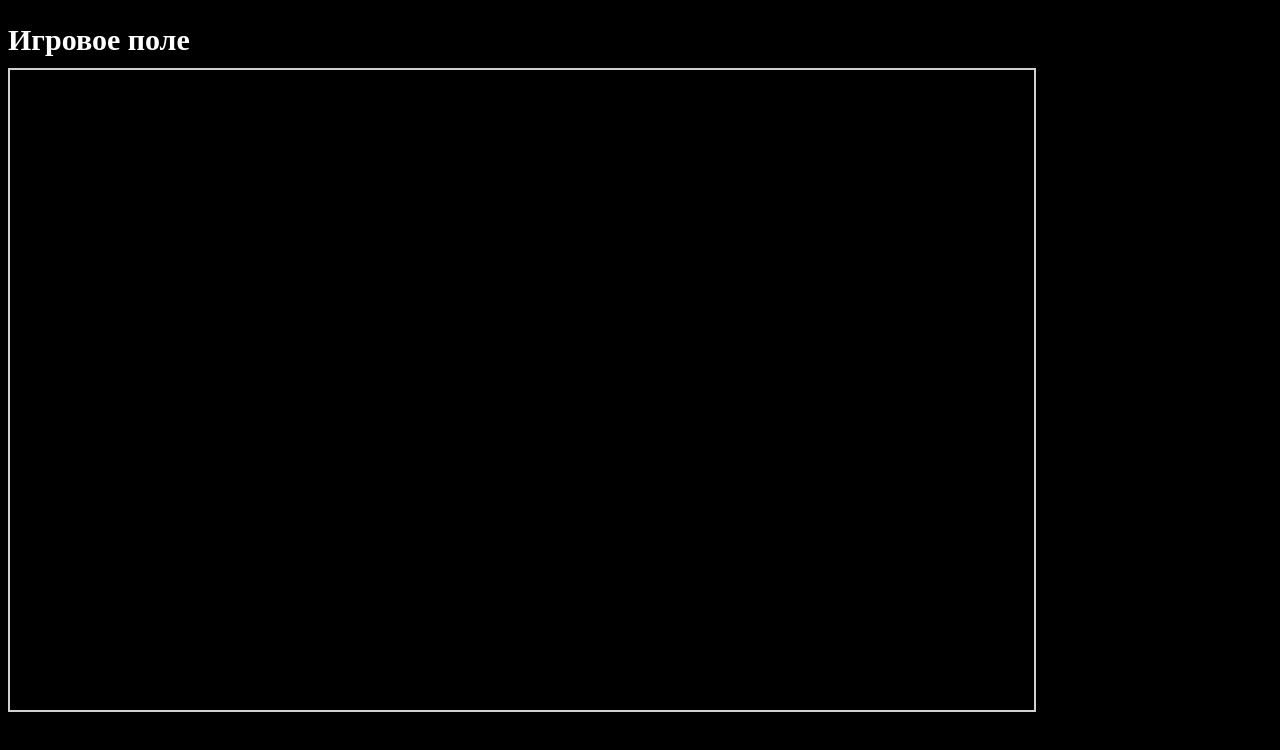
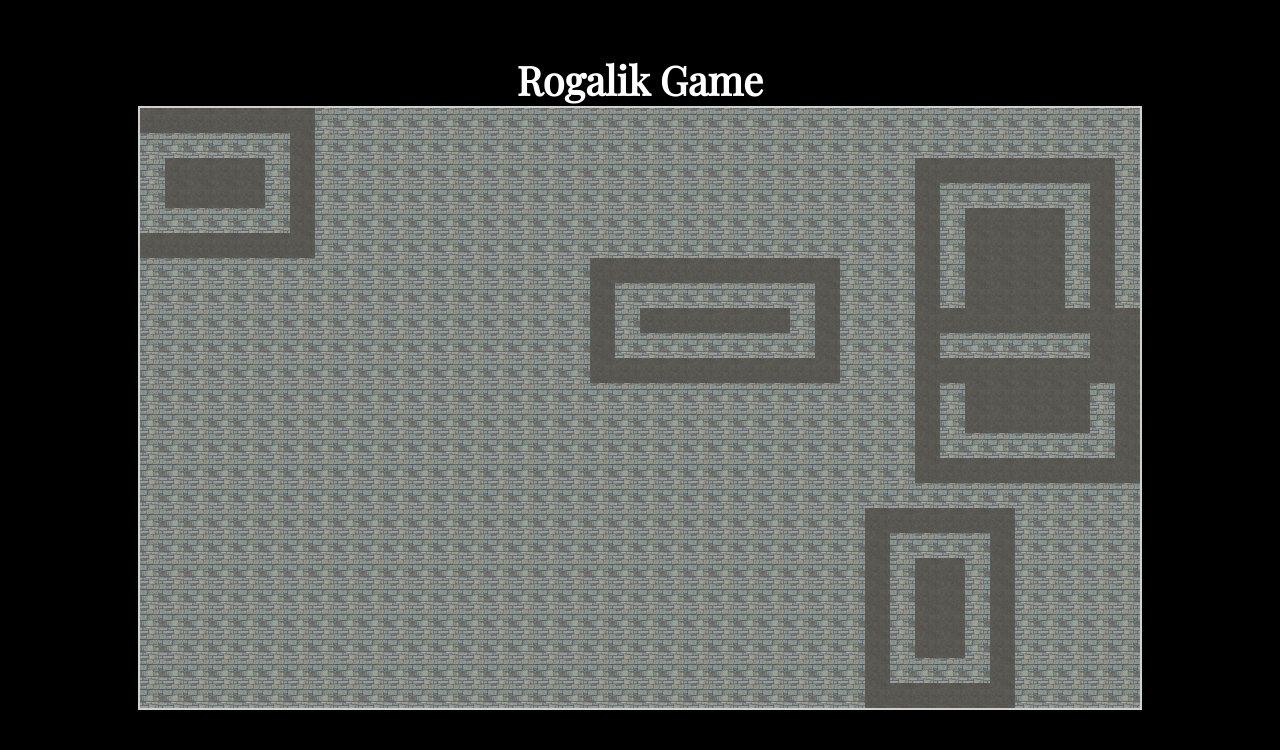
Before and after one commit to RPDPR/rogalik-game, a plain HTML site: page src/index.html in a window 1280 px wide. Drawn offline with nearby package versions, Linux system fonts and the light colour scheme; a web font is replaced by a local one.

Commit message:
rooms generating

```diff
--- a/src/index.html
+++ b/src/index.html
@@ -28,51 +28,61 @@
       body,
       html {
         height: 100%;
+        overflow: hidden;
       }
       body {
+        position: relative;
         background-color: #000000;
         color: #ffffff;
+        text-align: center;
+        user-select: none;
       }
       h1 {
         font-family: "Playfair Display";
-        font-size: 30px;
         padding: 10px 0px;
         margin: 0px;
       }
+      .gameTitle {
+        padding-top: 35px;
+        font-size: 20px;
+      }
       .field-box {
+        position: absolute;
+        top: 50%;
+        left: 50%;
+        transform: translate(-50%, -50%);
         border: 2px solid #d0d0d0;
-        float: left;
       }
       .field {
         position: relative;
-        width: 1024px;
-        height: 640px;
+        width: 1000px;
+        height: 600px;
       }
-      .field .tile {
+      .field .tileB {
         position: absolute;
         width: 50px;
         height: 50px;
         background-size: 100%;
-        background-image: url(images/tile-.png);
+        background-image: url(/src/images/tile-B.png);
         z-index: 5;
       }
       .field .tileW {
-        background-image: url(images/tile-W.png);
+        background-image: url(/src/images/tile-W.png);
       }
       .field .tileE {
-        background-image: url(images/tile-E.png);
+        background-image: url(/src/images/tile-E.png);
         z-index: 10;
       }
       .field .tileP {
-        background-image: url(images/tile-P.png);
+        background-image: url(/src/images/tile-P.png);
         z-index: 10;
       }
       .field .tileHP {
-        background-image: url(images/tile-HP.png);
+        background-image: url(/src/images/tile-HP.png);
         z-index: 9;
       }
       .field .tileSW {
-        background-image: url(images/tile-SW.png);
+        background-image: url(/src/images/tile-SW.png);
         z-index: 9;
       }
       .field .tile .health {
@@ -107,14 +117,17 @@
     </style>
   </head>
   <body>
-    <h1>Игровое поле</h1>
-    <div class="field-box"><div class="field"></div></div>
+    <div class="gameTitle"><h1>Rogalik Game</h1></div>
+    <div class="field-box">
+      <div class="field" id="field"></div>
+    </div>
     <div class="cl"></div>
     <!--h1>Инвентарь</h1>
 		<div class="inventory-box"><div class="inventory"></div></div-->
 
+    <script src="scripts/utils.js"></script>
     <script>
-      let game = new Game();
+      var game = new App.Game();
       game.init();
     </script>
   </body>
--- a/src/scripts/index.js
+++ b/src/scripts/index.js
@@ -1,13 +1,21 @@
-class Game {
-  constructor() {
-    this.gameLoop = this.gameLoop.bind(this);
-  }
-  init() {
-    this.date = Date.now();
-    this.gameLoop();
-  }
-  gameLoop() {
-    console.log(`rendering... ${Date.now() - this.date || Date.now()}`);
-    requestAnimationFrame(this.gameLoop);
-  }
-}
+var App = App || {};
+
+App.Game = function () {
+  this.gameLoop = this.gameLoop.bind(this);
+};
+
+App.Game.prototype.init = function () {
+  this.date = Date.now();
+  this.gameField = document.querySelector(".field");
+
+  createField(this.gameField);
+  this.gameLoop();
+};
+
+App.Game.prototype.gameLoop = function () {
+  // console.log(`rendering... ${Date.now() - this.date || Date.now()}`);
+  this.update();
+  requestAnimationFrame(this.gameLoop);
+};
+
+App.Game.prototype.update = function () {};
--- /dev/null
+++ b/src/scripts/utils.js
@@ -0,0 +1,139 @@
+function createField(gameField) {
+  var widthTileQuantity = 40;
+  var heightTileQuantity = 24;
+
+  var gameField_Width = gameField.clientWidth;
+  var gameField_Height = gameField.clientHeight;
+  var baseTile_Width = Math.floor(gameField_Width / widthTileQuantity);
+  var baseTile_Height = Math.floor(gameField_Height / heightTileQuantity);
+
+  // creating base tiles /////
+  for (var h = 0; h < 24; h++) {
+    for (var w = 0; w < 40; w++) {
+      var baseTile = document.createElement("div");
+
+      baseTile.classList.add("tile");
+      baseTile.classList.add("tileB");
+      baseTile.classList.add("tileW");
+
+      baseTile.style.width = String(baseTile_Width) + "px";
+      baseTile.style.height = String(baseTile_Height) + "px";
+
+      baseTile.style.left = String(w * baseTile_Width) + "px";
+      baseTile.style.top = String(h * baseTile_Height) + "px";
+
+      gameField.appendChild(baseTile);
+    }
+  }
+
+  var baseTileArray = document.querySelectorAll(".tileB");
+
+  // creating rooms /////
+  var roomCount = Math.floor(Math.random() * 6) + 5;
+  var minSize = 3;
+  var maxSize = 8;
+
+  var rooms = [];
+
+  for (var r = 0; r < roomCount; r++) {
+    var tries = 0;
+    var placed = false;
+
+    while (!placed && tries < 50) {
+      tries++;
+
+      var roomW = Math.floor(Math.random() * (maxSize - minSize + 1)) + minSize;
+      var roomH = Math.floor(Math.random() * (maxSize - minSize + 1)) + minSize;
+
+      var startX = Math.floor(Math.random() * (widthTileQuantity - roomW));
+      var startY = Math.floor(Math.random() * (heightTileQuantity - roomH));
+
+      var canPlace = true;
+      for (var k = 0; k < rooms.length; k++) {
+        var other = rooms[k];
+
+        var overlapX = Math.max(
+          0,
+          Math.min(startX + roomW, other.x + other.w) -
+            Math.max(startX, other.x)
+        );
+        var overlapY = Math.max(
+          0,
+          Math.min(startY + roomH, other.y + other.h) -
+            Math.max(startY, other.y)
+        );
+
+        if (overlapX > 1 && overlapY > 1) {
+          canPlace = false;
+          break;
+        }
+
+        var touchingHorizontally =
+          (startX + roomW === other.x || other.x + other.w === startX) &&
+          !(startY + roomH <= other.y || startY >= other.y + other.h);
+
+        var touchingVertically =
+          (startY + roomH === other.y || other.y + other.h === startY) &&
+          !(startX + roomW <= other.x || startX >= other.x + other.w);
+
+        if (touchingHorizontally || touchingVertically) {
+          canPlace = false;
+          break;
+        }
+      }
+
+      if (!canPlace) continue;
+
+      for (var y = 0; y < roomH; y++) {
+        for (var x = 0; x < roomW; x++) {
+          var posX = startX + x;
+          var posY = startY + y;
+
+          if (
+            posX < 0 ||
+            posY < 0 ||
+            posX >= widthTileQuantity ||
+            posY >= heightTileQuantity
+          )
+            continue;
+
+          var baseTileIndex = posY * widthTileQuantity + posX;
+          var baseTile = baseTileArray[baseTileIndex];
+          if (!baseTile) continue;
+
+          if (x > 0 && x < roomW - 1 && y > 0 && y < roomH - 1) {
+            baseTile.classList.remove("tileW");
+          }
+        }
+      }
+
+      for (var y = -1; y <= roomH; y++) {
+        for (var x = -1; x <= roomW; x++) {
+          var posX = startX + x;
+          var posY = startY + y;
+
+          if (
+            posX < 0 ||
+            posY < 0 ||
+            posX >= widthTileQuantity ||
+            posY >= heightTileQuantity
+          )
+            continue;
+
+          if (x >= 0 && x < roomW && y >= 0 && y < roomH) continue;
+
+          var baseTileIndex = posY * widthTileQuantity + posX;
+          var baseTile = baseTileArray[baseTileIndex];
+          if (!baseTile) continue;
+
+          baseTile.classList.remove("tileW");
+        }
+      }
+
+      rooms.push({ x: startX, y: startY, w: roomW, h: roomH });
+      placed = true;
+    }
+  }
+
+  // creating paths /////
+}
```
Also changed, not shown: src/images/tile-B.png (renamed from src/images/tile-.png).
